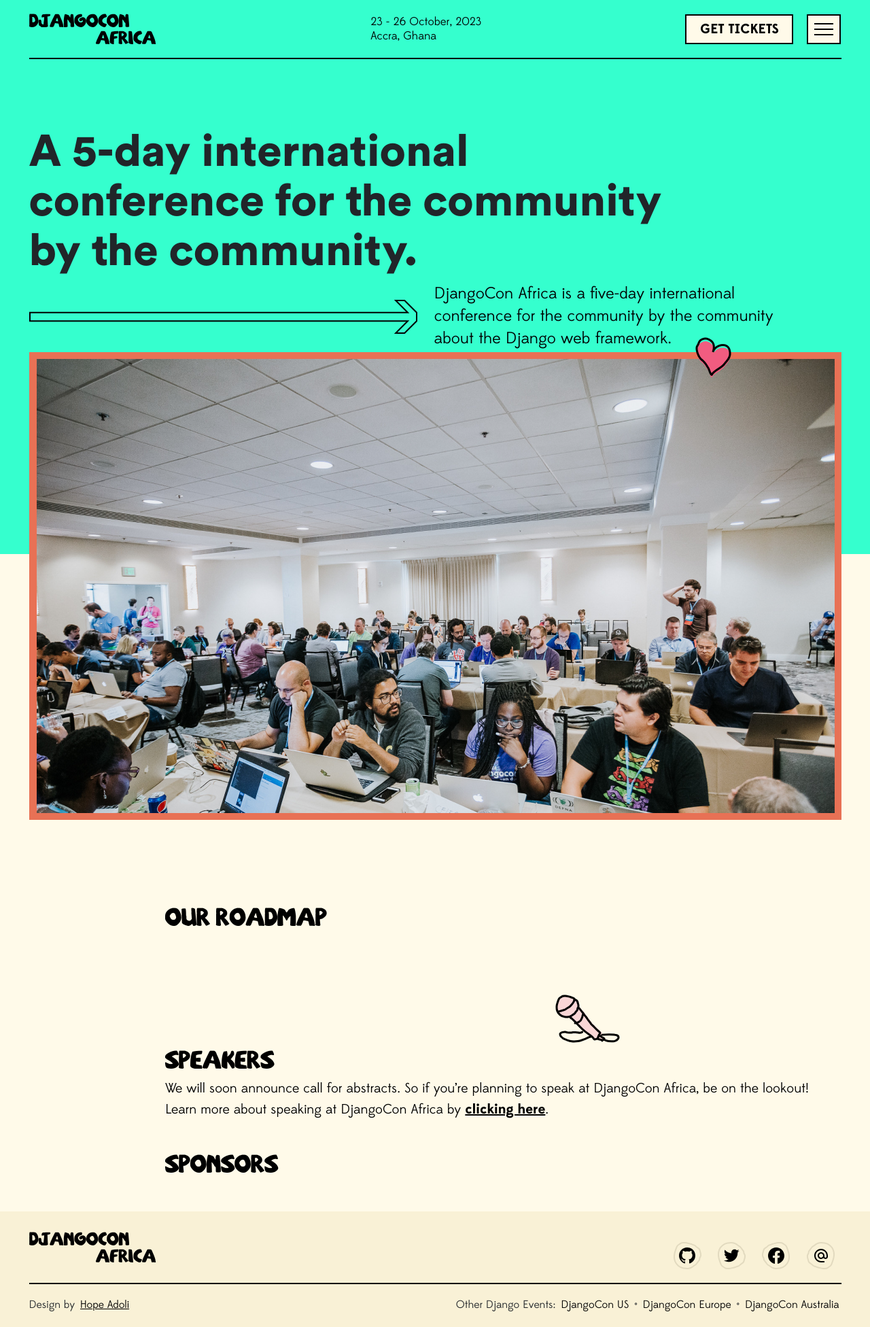
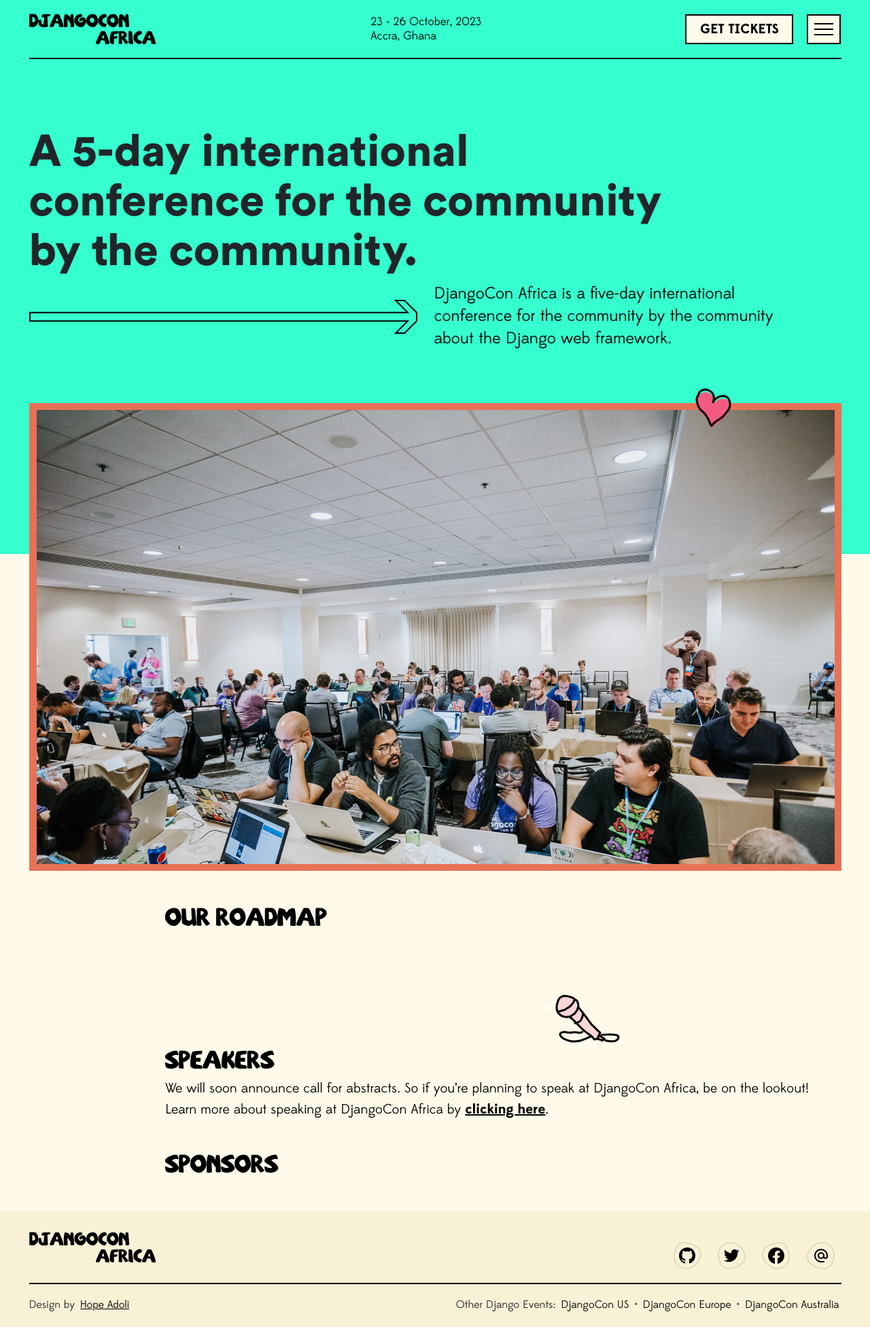
Before and after one commit to djangocon/2023.djangocon.africa, a Jekyll site: the page built from index.md, in a window 1280 px wide. Shown: the whole page at 68% size. Built offline with Jekyll 4.4.1, drawn with Linux system fonts in a browser that asks for light colours.

Commit message:
Fix image distance from top

```diff
--- a/static/css/style.css
+++ b/static/css/style.css
@@ -354,5 +354,5 @@
 
 .header-img {
   position: absolute;
-  top: 55%;
+  top: 570px;
 }
```
